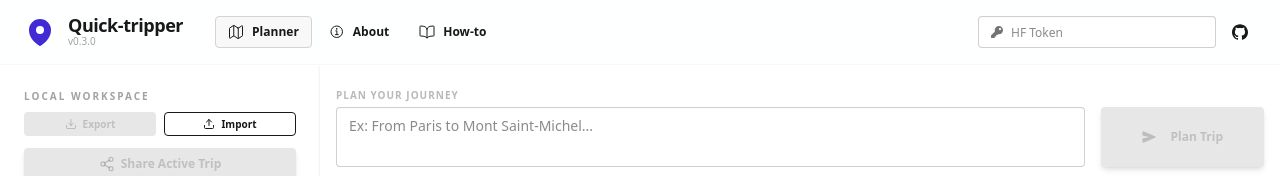
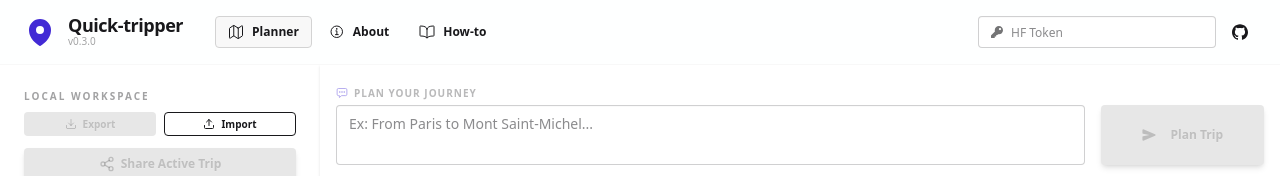
Before and after one commit to GehDoc/quick-tripper, a Next.js app: page / in a window 1280 px wide. Shown: the top 176 px of the page. Built offline with nearby package versions, Linux system fonts and the light colour scheme.

Commit message:
feat: restore chat icon in planning form label

```diff
--- a/src/components/GenerationForm.tsx
+++ b/src/components/GenerationForm.tsx
@@ -21,8 +21,8 @@
       <div className="flex flex-col lg:flex-row items-end gap-4">
         <div className="flex-grow w-full min-w-0">
           <label className="label py-0 mb-1">
-            <span className="label-text text-[10px] font-black uppercase tracking-widest opacity-50">
-              Plan your journey
+            <span className="label-text text-[10px] font-black uppercase tracking-widest opacity-50 flex items-center gap-1.5">
+              <IoChatboxEllipsesOutline className="text-primary w-3 h-3" /> Plan your journey
             </span>
           </label>
           <textarea
```
